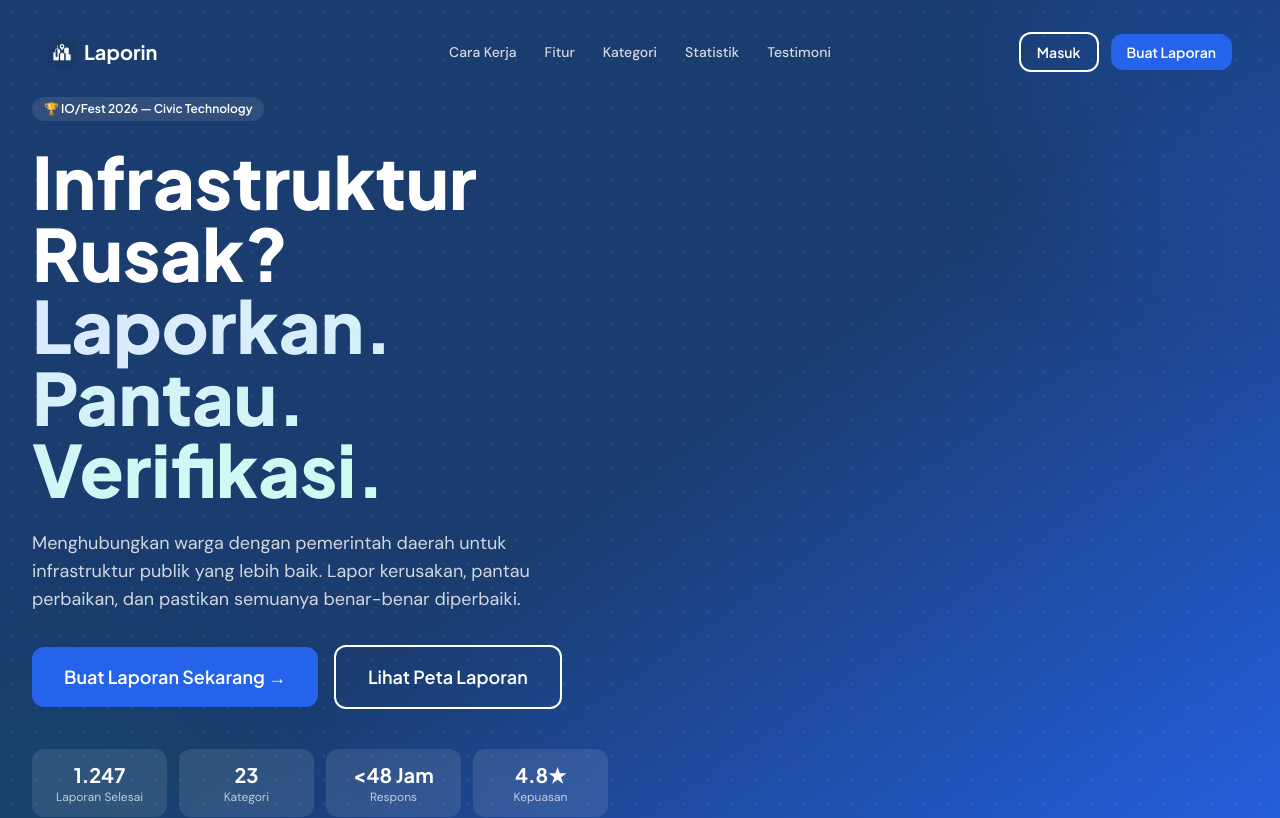
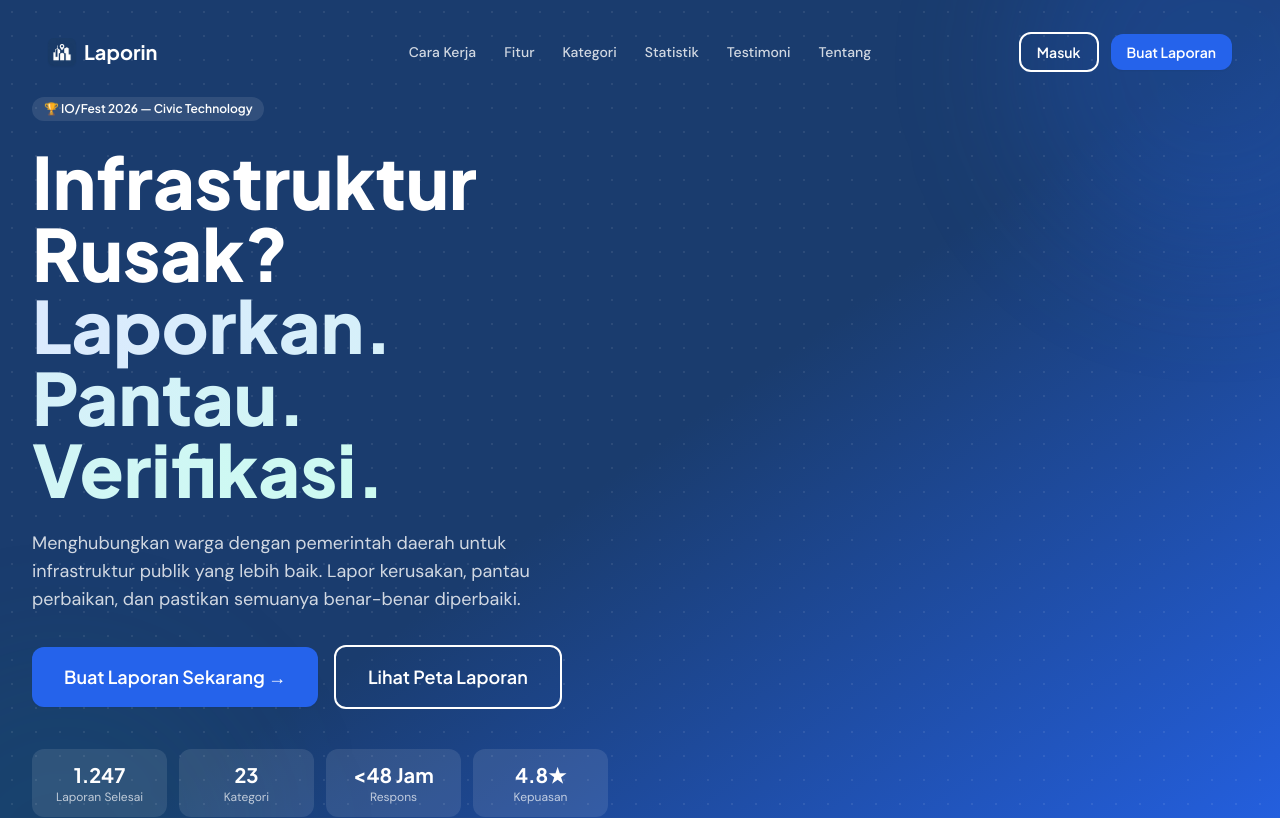
Before and after one commit to itzcaesar/laporin, a Next.js app: page / in a window 1280 px wide. Shown: the top 818 px of the page. Built offline with nearby package versions, Linux system fonts and the light colour scheme.

Commit message:
fix(nav): convert deep links to absolute routing, add safe-area insets for PWA, and perfectly center top bar titles

```diff
--- a/components/layout/Navbar.tsx
+++ b/components/layout/Navbar.tsx
@@ -11,11 +11,12 @@ import { Button } from "@/components/ui/Button";
 import type { NavLink } from "@/types";
 
 const NAV_LINKS: NavLink[] = [
-  { label: "Cara Kerja", href: "#cara-kerja" },
-  { label: "Fitur", href: "#fitur" },
-  { label: "Kategori", href: "#kategori" },
-  { label: "Statistik", href: "#statistik" },
-  { label: "Testimoni", href: "#testimoni" },
+  { label: "Cara Kerja", href: "/#cara-kerja" },
+  { label: "Fitur", href: "/#fitur" },
+  { label: "Kategori", href: "/#kategori" },
+  { label: "Statistik", href: "/#statistik" },
+  { label: "Testimoni", href: "/#testimoni" },
+  { label: "Tentang", href: "/tentang" },
 ] as const;
 
 export function Navbar() {
@@ -83,7 +84,7 @@ export function Navbar() {
           <Button
             variant={isWhiteNav ? "ghost" : "outline-white"}
             size="sm"
-            href="#masuk"
+            href="/#masuk"
           >
             Masuk
           </Button>
@@ -131,7 +132,7 @@ export function Navbar() {
             ))}
           </div>
           <div className="mt-4 flex flex-col gap-3">
-            <Button variant="outline-white" size="md" href="#masuk" className="w-full">
+            <Button variant="outline-white" size="md" href="/#masuk" className="w-full">
               Masuk
             </Button>
             <Button
--- a/components/sections/ReportForm.tsx
+++ b/components/sections/ReportForm.tsx
@@ -211,18 +211,20 @@ export function ReportForm() {
     <div className="min-h-screen bg-surface">
       {/* ── Top Bar ── */}
       <header className="sticky top-0 z-50 border-b border-gray-100 bg-white/80 backdrop-blur-xl">
-        <div className="mx-auto flex h-16 max-w-3xl items-center justify-between px-4 sm:px-6">
+        <div className="relative mx-auto flex h-16 max-w-3xl items-center justify-between px-4 sm:px-6">
           <Link
             href="/"
-            className="flex items-center gap-2 text-sm font-semibold text-muted transition-colors hover:text-navy"
+            className="flex items-center gap-2 text-sm font-semibold text-muted transition-colors hover:text-navy z-10"
           >
             <ArrowLeft size={18} />
             <span className="hidden sm:inline">Kembali</span>
           </Link>
-          <h1 className="font-display text-base font-bold text-navy sm:text-lg">
-            📝 Buat Laporan
-          </h1>
-          <div className="w-16" /> {/* spacer */}
+          <div className="absolute left-1/2 top-1/2 -translate-x-1/2 -translate-y-1/2">
+            <h1 className="whitespace-nowrap font-display text-base font-bold text-navy sm:text-lg">
+              📝 Buat Laporan
+            </h1>
+          </div>
+          <div className="w-10 sm:w-20" /> {/* dummy spacer for flex alignment */}
         </div>
       </header>
 
@@ -675,7 +677,7 @@ export function ReportForm() {
       </div>
 
       {/* ── Bottom Navigation ── */}
-      <div className="sticky bottom-0 z-40 border-t border-gray-100 bg-white/90 backdrop-blur-xl">
+      <div className="sticky bottom-0 z-40 border-t border-gray-100 bg-white/90 pb-[env(safe-area-inset-bottom)] backdrop-blur-xl">
         <div className="mx-auto flex max-w-3xl items-center justify-between gap-3 px-4 py-3 sm:px-6 sm:py-4">
           {step > 0 ? (
             <button
```
